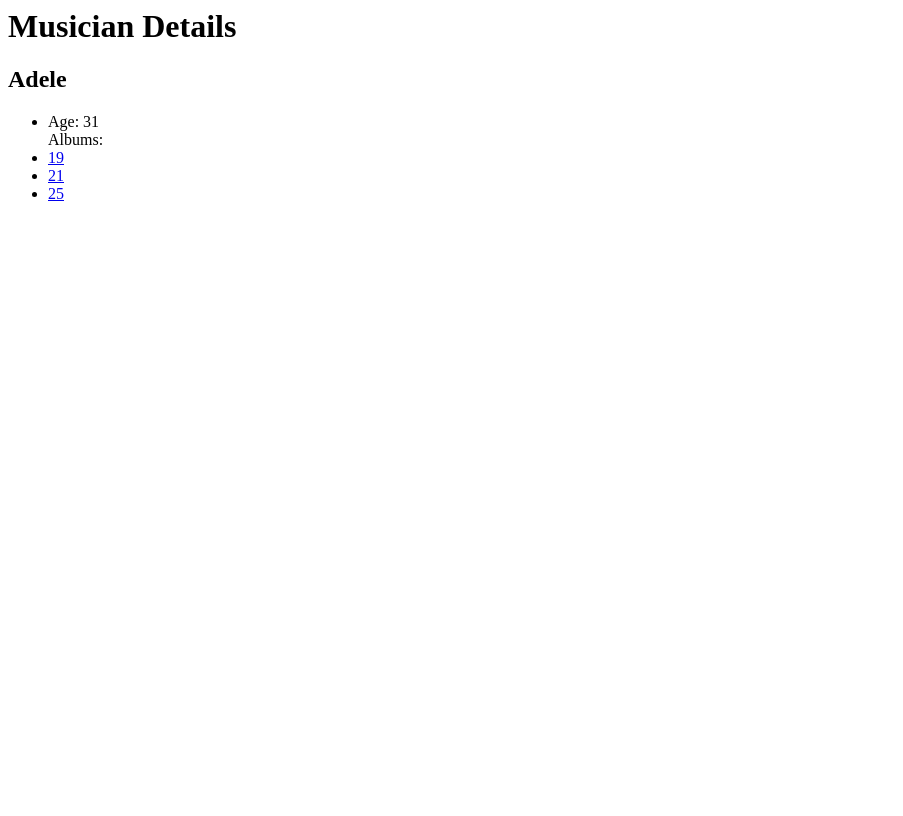
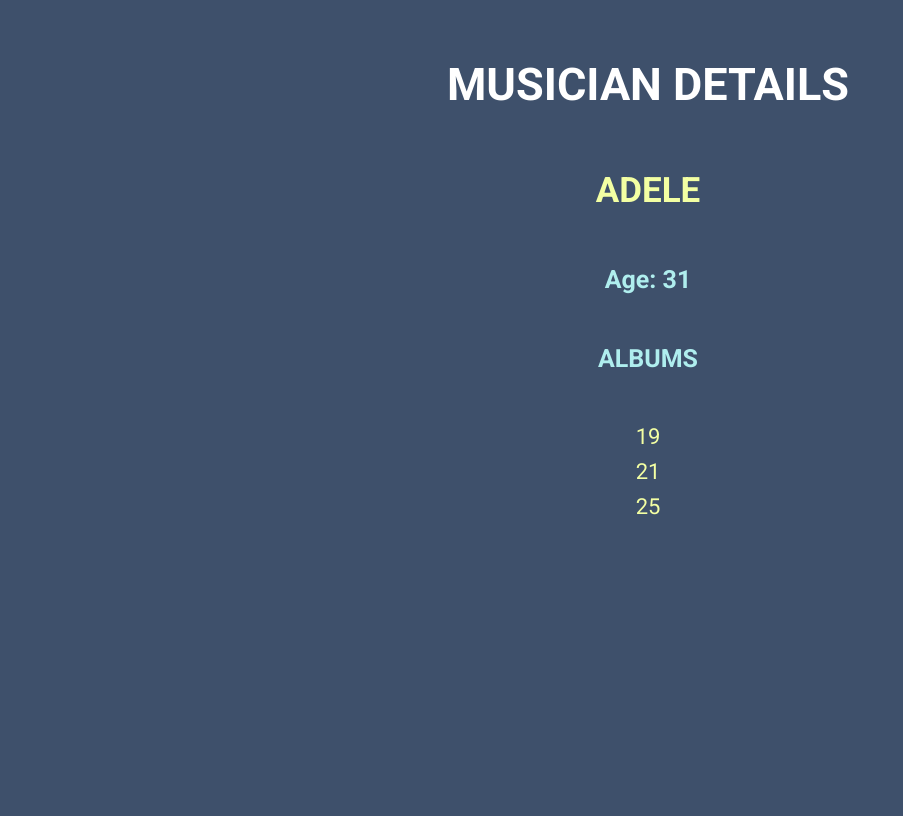
Before and after one commit to AnniePawl/Django-Music-Site, a Django app: page /music/musician/1/ in a window 1280 px wide. Shown: the whole page, without its empty margins (0-903 px from the left). Before the commit the page ends 201 px from the top, so only its background shows below. Run offline with Django 3.2, Linux system fonts and the light colour scheme; data comes from the database, SQL or seed files in the repository.

Commit message:
added styles

```diff
--- /dev/null
+++ b/music/static/music/style.css
@@ -0,0 +1,56 @@
+.content_container {
+  display: flex;
+  flex-direction: column;
+  align-items: center;
+  justify-content: center;
+  font-family: "Roboto", sans-serif;
+}
+
+h1 {
+  text-transform: uppercase;
+  color: white;
+  font-size: 45px;
+  margin-top: 50px;
+}
+
+h2 {
+  text-transform: uppercase;
+  color: #f3ffa3;
+  font-size: 35px;
+}
+
+h3 {
+  color: paleturquoise;
+  font-size: 25px;
+}
+
+ul {
+  list-style-type: none;
+  padding-inline-start: 0;
+}
+
+li {
+  margin: 10px;
+  color: #f3ffa3;
+  text-decoration: none;
+  font-weight: 500;
+  font-size: 22px;
+}
+
+li a {
+  color: #f3ffa3;
+  text-transform: uppercase;
+  text-decoration: none;
+  font-weight: 500;
+  font-size: 22px;
+}
+
+li a:hover {
+  color: lightpink;
+}
+
+body {
+  height: 100vh;
+  width: 100vw;
+  background: #3e506b;
+}
--- a/music/templates/music/musician_detail.html
+++ b/music/templates/music/musician_detail.html
@@ -1,15 +1,22 @@
+{% load static %}
+
+<link rel="stylesheet" type="text/css" href="{% static 'music/style.css' %}" />
+
+<link
+  href="https://fonts.googleapis.com/css?family=Roboto:300,400,700&display=swap"
+  rel="stylesheet"
+/>
+
+<div class="content_container">
   <h1>Musician Details</h1>
   <h2>{{musician.name}}</h2>
+  <h3>Age: {{musician.age}}</h3>
+  <h3>ALBUMS</h3>
   <ul>
-  <li>
-    Age: {{musician.age}}
-  </li>
-  Albums:
-  <br />
-
     {%for album in musician.album_set.all%}
     <li>
       <a href="/music/album/{{album.id }}">{{album}}</a>
     </li>
     {%endfor%}
   </ul>
+</div>
```
Also changed, not shown: music/templates/music/album_detail.html (+12 -3 lines), music/templates/music/home.html (+11 -0 lines), music/templates/music/song_detail.html (+18 -6 lines). Lines whose indentation alone changed are shown as unchanged.
